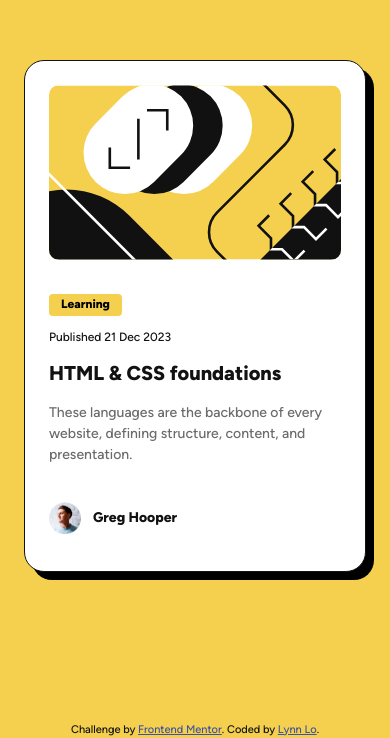
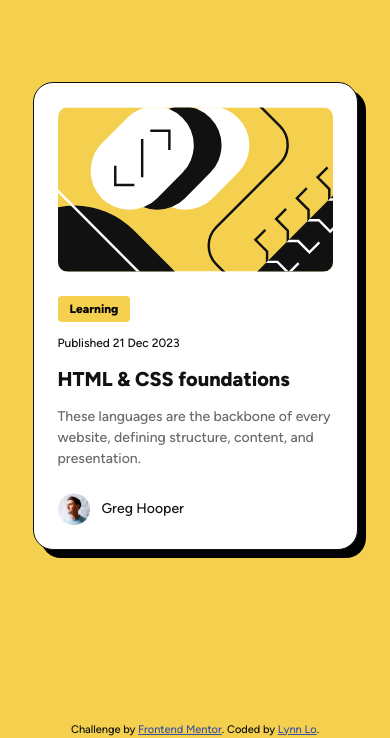
Before and after one commit to LynnLo30/blog-preview-card, a plain HTML site: page index.html in a window 390 px wide. Shown: the part 106-844 px from the top of the page. Drawn offline with Linux system fonts and the light colour scheme; files whose address does not match are found by name.

Commit message:
style: Increase RWD ability - add desktop media queries - add desktop hover effect - use flex-gap to control element spacing

```diff
--- a/scss/style.scss
+++ b/scss/style.scss
@@ -3,6 +3,12 @@ $white: hsl(0, 0%, 100%);
 $gray-500: hsl(0, 0%, 42%);
 $gray-950: hsl(0, 0%, 7%);
 $radius: 1.25rem;
+
+@mixin desktop {
+  @media (min-width: 768px) {
+    @content;
+  }
+}
 
 @font-face {
   font-family: 'Figtree';
@@ -19,6 +25,8 @@ $radius: 1.25rem;
 *,
 *::before,
 *::after {
+  margin: 0;
+  padding: 0;
   box-sizing: border-box;
 }
 
@@ -41,15 +49,19 @@ img {
 }
 
 .container {
-  display: flex;
-  flex-direction: column;
-  justify-content: center;
-  align-items: center;
   margin: 0 1.5rem;
 }
 
 .card {
-  min-width: 20.3125rem;
+  display: flex;
+  flex-direction: column;
+  gap: 1.5rem;
+  max-width: 20.3125rem;
+
+  @include desktop {
+    max-width: 24rem;
+  }
+
   padding: 1.5rem;
   background-color: $white;
   border: 1px solid $gray-950;
@@ -60,34 +72,53 @@ img {
     border-radius: $radius / 2;
   }
 
-  >.card-img,
-  .card-body {
-    margin-bottom: 1.5rem;
-  }
+  >.card-body {
+    display: flex;
+    flex-direction: column;
+    gap: 0.75rem;
 
-  >.card-body {
     >.cta {
+      align-self: flex-start;
       padding: 0.25rem 0.75rem;
       background-color: $yellow;
-      font-size: 0.75rem;
       font-weight: 800;
+      line-height: 1.5;
       border: none;
       border-radius: $radius / 5;
       cursor: pointer;
     }
 
-    >.publishDate {
+    >.cta,
+    .publishDate {
       font-size: 0.75rem;
+
+      @include desktop {
+        font-size: 0.875rem;
+      }
     }
 
     >.title {
-      margin: 0.75rem 0;
       font-size: 1.25rem;
+
+      @include desktop {
+        font-size: 1.5rem;
+      }
+
       font-weight: 800;
+      cursor: pointer;
+
+      &:hover {
+        color: $yellow;
+      }
     }
 
     >.description {
       font-size: 0.875rem;
+
+      @include desktop {
+        font-size: 1rem;
+      }
+
       color: $gray-500;
     }
   }
@@ -104,6 +135,11 @@ img {
 
     >.userName {
       font-size: 0.875rem;
+      font-weight: 500;
+
+      @include desktop {
+        font-weight: 800;
+      }
     }
   }
 }
```
Also changed, not shown: css/style.css, 1 other file.
